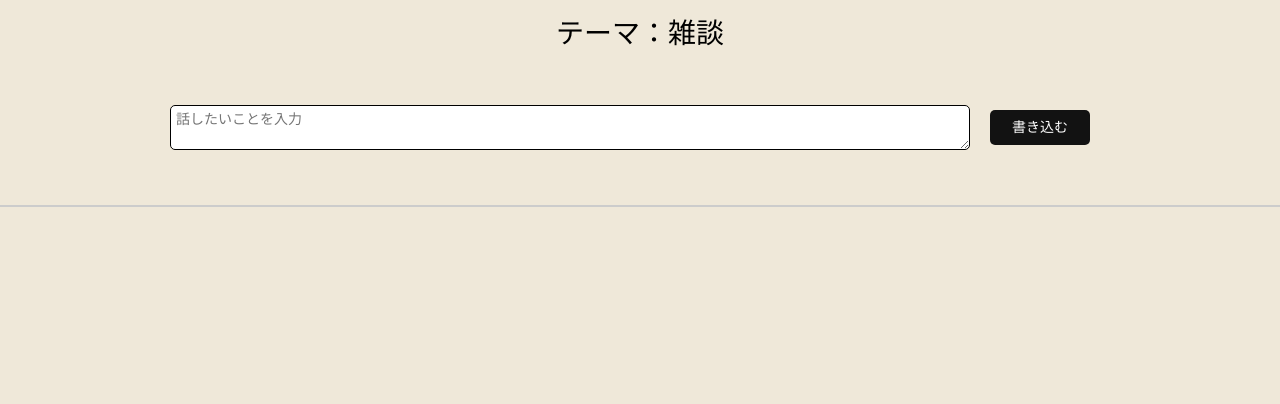
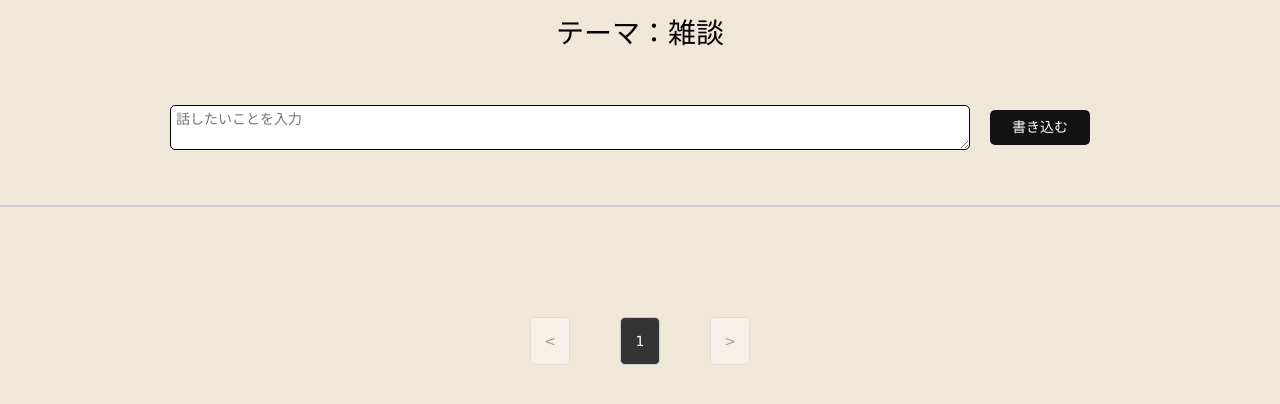
Before and after one commit to ult-sohtome/study, a plain HTML site: page index.html in a window 1280 px wide. Shown: the part 94-498 px from the top of the page. Drawn offline with Linux system fonts and the light colour scheme.

Commit message:
ページネーションの追加

```diff
--- a/css/style.css
+++ b/css/style.css
@@ -93,6 +93,53 @@ li span {
   cursor: pointer;
   flex: none;
 }
+
+#pagination {
+  display: flex;
+  justify-content: center;
+  gap: 1rem;
+  margin-top: 3rem;
+}
+
+#pagination button {
+  border: 1px solid #ccc;
+  background-color: white;
+  color: #333;
+  padding: 15px 0;
+  cursor: pointer;
+  min-width: 40px;
+  text-align: center;
+  border-radius: 5px;
+  transition: 0.2s;
+}
+
+#pagination button:hover:not(:disabled):not(.active) {
+  background-color: #f0f0f0;
+}
+
+#pagination button.active {
+  background-color: #333;
+  color: white;
+  cursor: default;
+}
+
+#pagination button:disabled {
+  opacity: 0.4;
+  cursor: default;
+}
+
+#paginateButton {
+  display: flex;
+  flex-wrap: wrap;
+  gap: 1rem;
+}
+
+.active {
+  background-color: #fff;
+  color: #121212;
+  border: none;
+}
+
 @media screen and (max-width: 800px) {
   div {
     flex-direction: column;
--- a/index.html
+++ b/index.html
@@ -23,6 +23,11 @@
     <div class="separator"></div>
     <div class="posts">
       <ul id="postList"></ul>
+      <div id="pagination">
+        <button id="prev">&lt;</button>
+        <div id="paginateButton"></div>
+        <button id="next">&gt;</button>
+      </div>
     </div>
   </main>
   <footer></footer>
--- a/js/index.js
+++ b/js/index.js
@@ -3,5 +3,5 @@ import { PostRepository } from "./postRepository.js";
 
 document.addEventListener("DOMContentLoaded", ()=>{
   const postRepository = new PostRepository();
-  new PostManager("postList", "commentInput", "postButton", postRepository);
+  new PostManager("postList", "commentInput", "postButton", "prev", "paginateButton", "next", postRepository);
 });
--- a/js/postManager.js
+++ b/js/postManager.js
@@ -1,23 +1,37 @@
 export class PostManager {
-  constructor(postListId, commentInputId, postButtonId, postRepository){
+  constructor(postListId, commentInputId, postButtonId, prevId, paginateId, nextId, postRepository){
     this.postList = document.getElementById(postListId);
     this.commentInput = document.getElementById(commentInputId);
     this.postButton = document.getElementById(postButtonId);
+    this.prevButton = document.getElementById(prevId);
+    this.paginateButton = document.getElementById(paginateId);
+    this.nextButton = document.getElementById(nextId);
+    this.active = "active";
+    this.itemsPerPage = 5;
     this.postRepository = postRepository;
+    this.allPosts = this.postRepository.getAllPosts();
+    this.currentPage = this.totalPages();
+    this.renderPagination();
+    this.setActivePage(this.currentPage);
+    this.loadAllPosts(this.currentPage);
+    this.disabledButton();
+    this.setupEventListeners();
+  }
 
-    this.loadAllPosts();
-    this.setupEventListeners();
+  totalPages(){
+    return Math.max(1, Math.ceil(this.allPosts.length / this.itemsPerPage));
   }
 
   createComment(){
     const comment = this.commentInput.value.trim();
     if(!comment) return;
     this.postRepository.addComment(comment);
-    const currentCount = this.postRepository.getCurrentCount();
-    const postKey = this.postRepository.getPostKey(currentCount);
-    const createdComment = this.postRepository.getComment(postKey);
-    const postNum = this.postRepository.getPostNumberFromKey(postKey);
-    this.addPostToList(postKey, createdComment, postNum);
+    this.allPosts = this.postRepository.getAllPosts();
+    const totalPages = this.totalPages();
+    this.renderPagination();
+    this.setActivePage(totalPages);
+    this.loadAllPosts(totalPages);
+    this.disabledButton();
     this.commentInput.value = "";
   }
 
@@ -27,6 +41,15 @@ export class PostManager {
     if(!this.postRepository.hasComments()){
       this.postRepository.clearCounter();
     }
+    this.allPosts = this.postRepository.getAllPosts();
+    this.renderPagination();
+    const totalPages = this.totalPages();
+    if(this.currentPage > totalPages) {
+      this.currentPage = totalPages;
+    }
+    this.setActivePage(this.currentPage);
+    this.loadAllPosts(this.currentPage);
+    this.disabledButton();
   }
 
   addPostToList(key, comment, postNum){
@@ -53,13 +76,41 @@ export class PostManager {
     this.postList.insertBefore(li, this.postList.firstChild);
   }
 
-  loadAllPosts(){
-    const posts = this.postRepository.getAllPosts();
-    if(posts){
-      posts.forEach( post => {
-        this.addPostToList(post.postKey, post.comment, post.postNum);
-      });
+  loadAllPosts(page){
+    this.currentPage = page;
+    this.postList.innerHTML = "";
+    const startPost = (page - 1) * this.itemsPerPage;
+    const endPost = startPost + this.itemsPerPage;
+    const paginatedPosts = this.allPosts.slice(startPost, endPost);
+    paginatedPosts.forEach( post => {
+      this.addPostToList(post.postKey, post.comment, post.postNum);
+    });
+  }
+
+  disabledButton(){
+    const totalPages = this.totalPages();
+    this.prevButton.disabled = this.currentPage === 1;
+    this.nextButton.disabled = this.currentPage === totalPages;
+  }
+
+  renderPagination(){
+    this.paginateButton.innerHTML = "";
+    const totalPages = this.totalPages();
+    for(let i = 1; i <= totalPages; i++){
+      const pageButton = document.createElement("button");
+      pageButton.textContent = i;
+      this.paginateButton.appendChild(pageButton);
     }
+  }
+
+  setActivePage(page){
+    const allPageButtons = this.paginateButton.querySelectorAll("button");
+    allPageButtons.forEach(btn => btn.classList.remove(this.active));
+    const targetBtn = this.paginateButton.querySelectorAll("button")[page - 1];
+    if(targetBtn){
+      targetBtn.classList.add(this.active);
+    }
+    this.currentPage = page;
   }
 
   setupEventListeners(){
@@ -77,5 +128,30 @@ export class PostManager {
         }
       }
     });
+
+    this.paginateButton.addEventListener("click", e => {
+      if(e.target.tagName !== "BUTTON") return;
+      const selectedPage = parseInt(e.target.textContent);
+      this.setActivePage(selectedPage);
+      this.loadAllPosts(selectedPage);
+      this.disabledButton();
+    });
+
+    this.prevButton.addEventListener("click", () => {
+      if(this.currentPage > 1){
+        this.setActivePage(this.currentPage - 1);
+        this.loadAllPosts(this.currentPage);
+        this.disabledButton();
+      }
+    });
+
+    this.nextButton.addEventListener("click", () => {
+      const totalPages = this.totalPages();
+      if(this.currentPage < totalPages){
+        this.setActivePage(this.currentPage + 1);
+        this.loadAllPosts(this.currentPage);
+        this.disabledButton();
+      }
+    });
   }
 }
```
